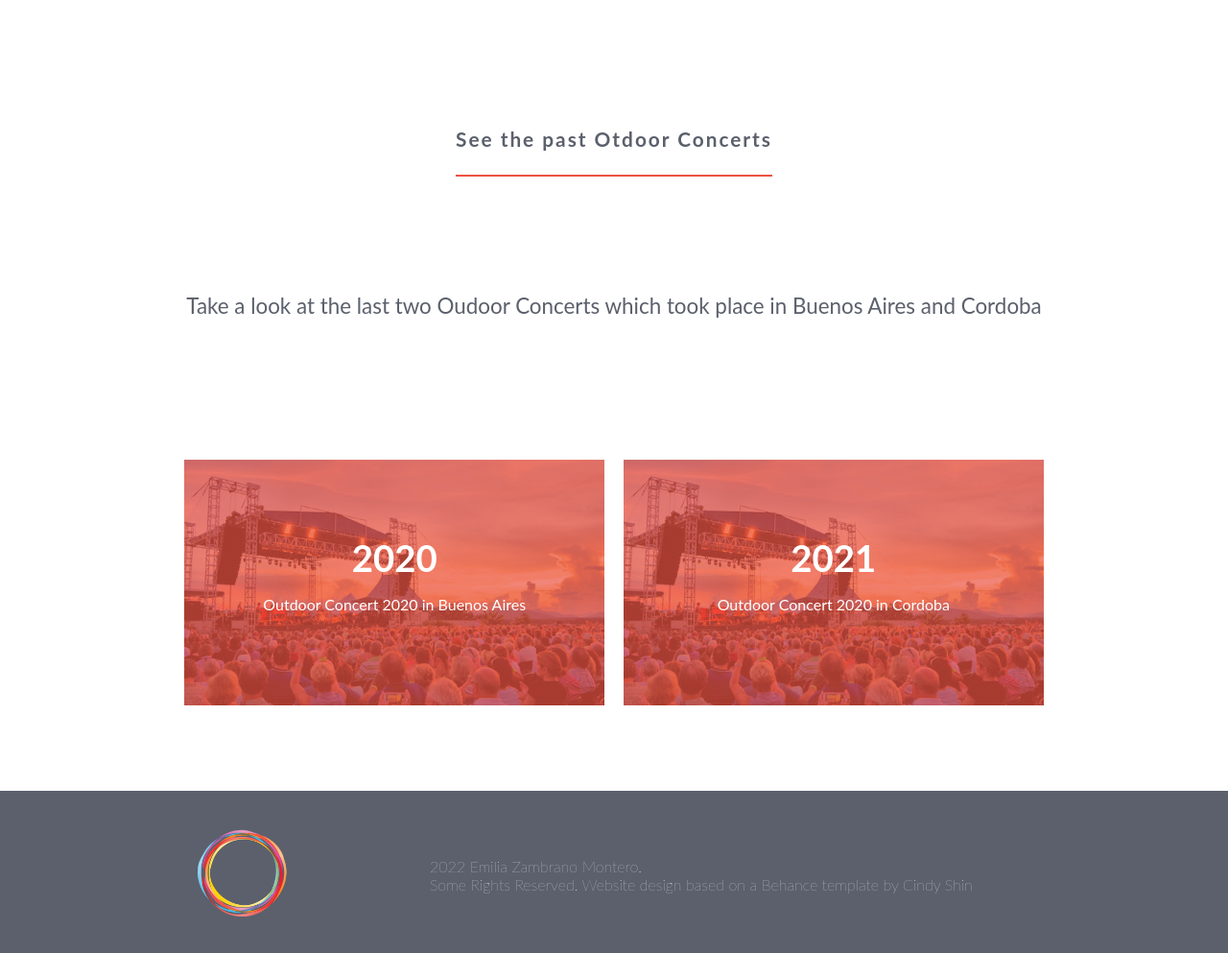
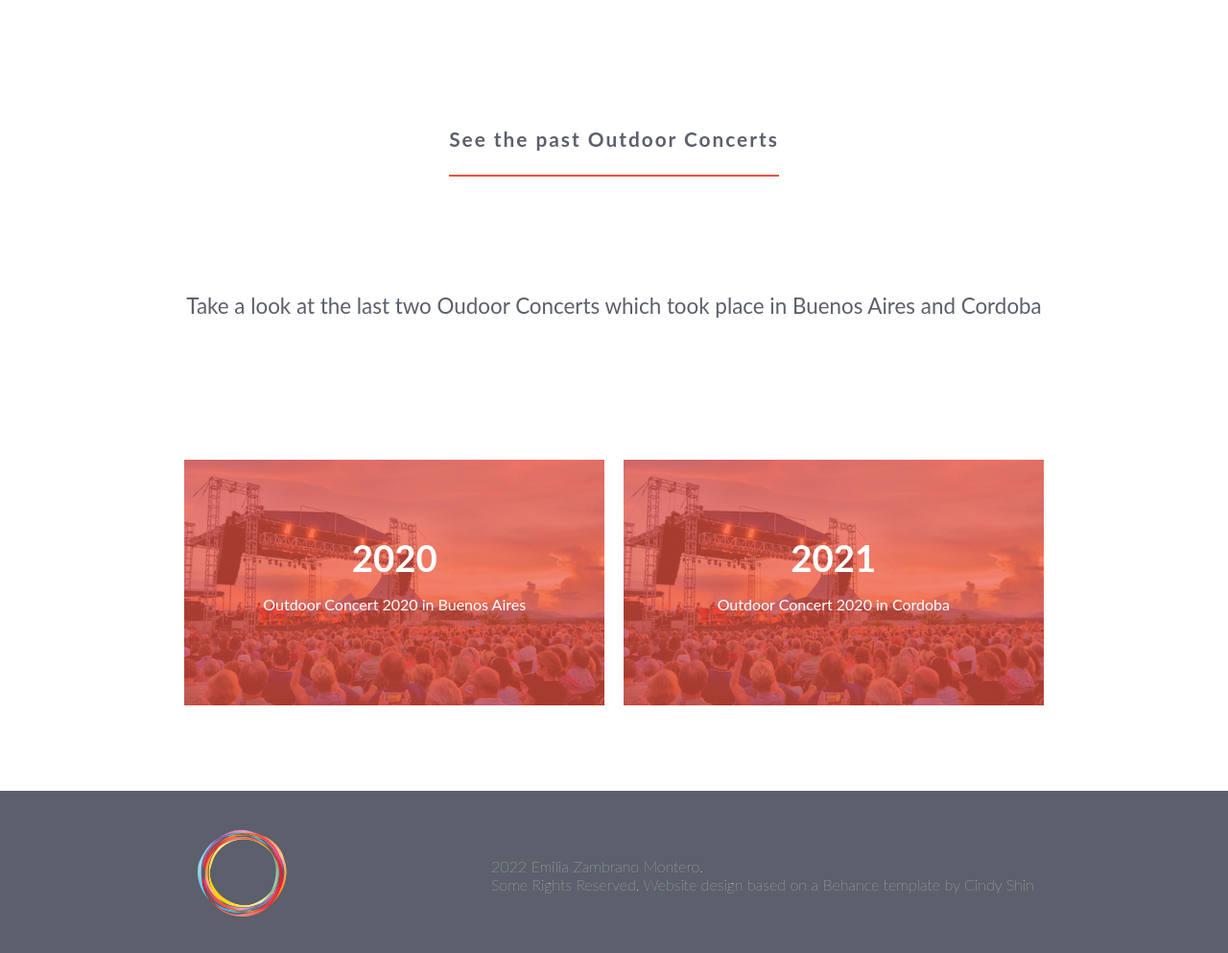
Before and after one commit to emiliazm/Concert, a website: page pages/about.html in a window 1280 px wide. Shown: the part 2100-3093 px from the top of the page at 96% size. Drawn offline with Linux system fonts and the light colour scheme.

Commit message:
Fix space between objects in footer in the aboout section.

```diff
--- a/pages/about.html
+++ b/pages/about.html
@@ -48,7 +48,7 @@
     </section>
 
     <section id="past-concerts">
-      <h2 class="past-h2">See the past Otdoor Concerts</h2>
+      <h2 class="past-h2">See the past Outdoor Concerts</h2>
       <p class="past-description">Take a look at the last two Oudoor Concerts which took place in Buenos Aires and Cordoba</p>
       <div class="past-img">
         <ul class="past-list">
--- a/pages/aboutstyle.css
+++ b/pages/aboutstyle.css
@@ -256,7 +256,7 @@ a {
 
 .footer-list {
   display: flex;
-  gap: 10vw;
+  /* gap: 10vw; */
   align-items: center;
   justify-content: space-between;
   list-style-type: none;
@@ -279,7 +279,7 @@ a {
   font-family: 'Lato', sans-serif;
   font-size: clamp(0.8rem, 2vw, 1rem);
   font-weight: lighter;
-  width: 50vw;
+  width: 45vw;
 }
 
 @media screen and (min-width: 768px) {
```
